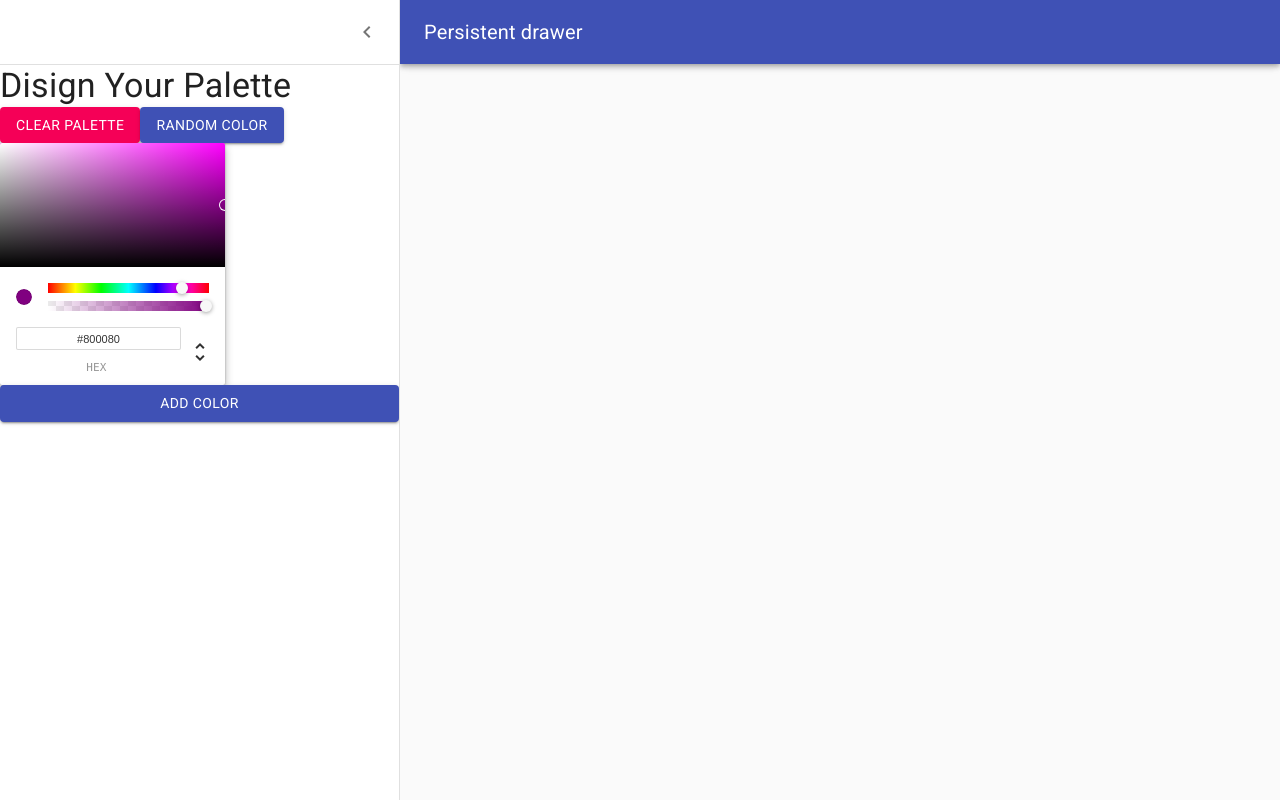
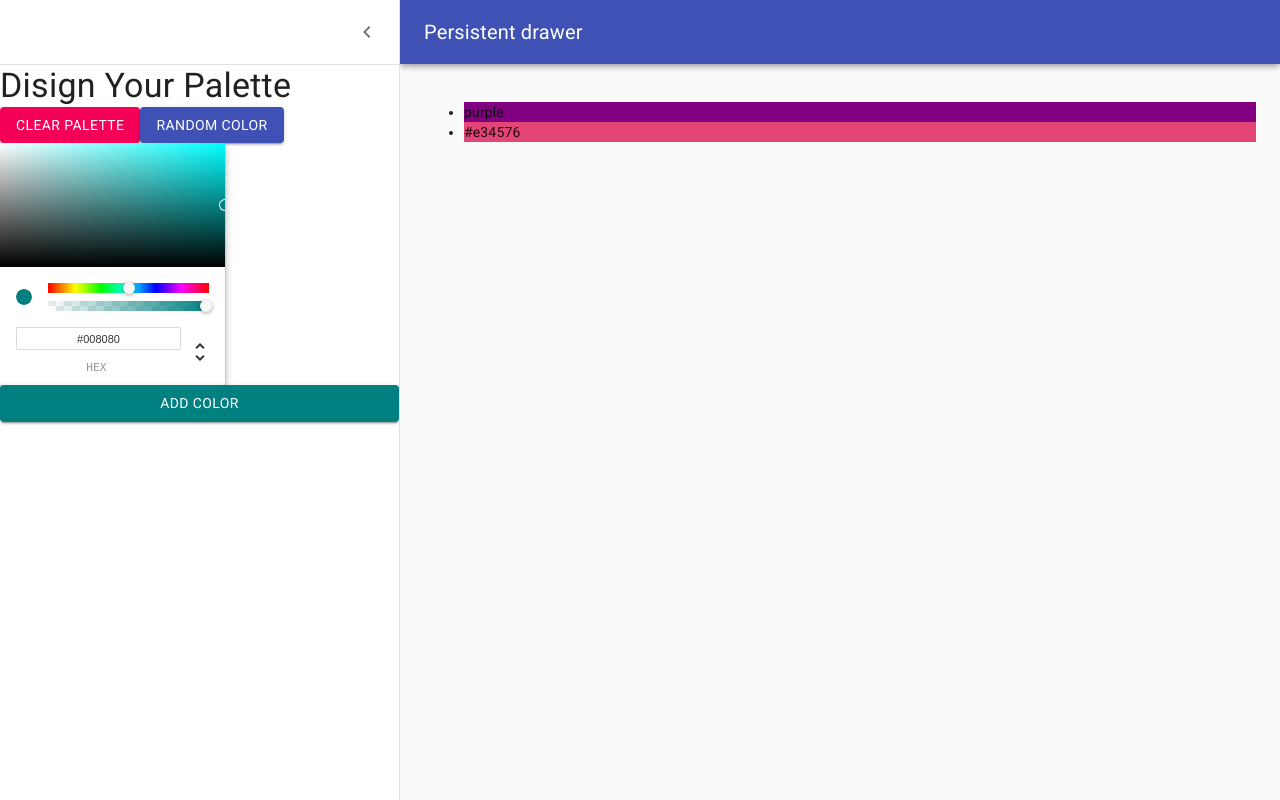
Before and after one commit to AigarsPeda/color-app, a React (Create React App) app: page /palette/new in a window 1280 px wide. Both pictures are taken after a click on the button "Open drawer". Built offline with nearby package versions, Linux system fonts and the light colour scheme.

Commit message:
Connect colorpicker to button

```diff
--- a/src/NewPaletteForm.js
+++ b/src/NewPaletteForm.js
@@ -12,7 +12,7 @@
 import ChevronLeftIcon from '@material-ui/icons/ChevronLeft'
 //import Button from '@material-ui/core/Button'
 import { ChromePicker } from 'react-color'
-import { Button } from '@material-ui/core';
+import { Button } from '@material-ui/core'
 
 const drawerWidth = 400
 
@@ -74,8 +74,15 @@
 })
 
 class NewPaletteForm extends Component {
-  state = {
-    open: false
+  constructor(props) {
+    super(props)
+    this.state = {
+      open: false,
+      currentColor: 'teal',
+      colors: ['purple', '#e34576']
+    }
+    this.updateCurrentColor = this.updateCurrentColor.bind(this)
+    this.addNewColor = this.addNewColor.bind(this)
   }
 
   handleDrawerOpen = () => {
@@ -84,6 +91,14 @@
 
   handleDrawerClose = () => {
     this.setState({ open: false })
+  }
+
+  updateCurrentColor (newColor) {
+    this.setState({ currentColor: newColor.hex})
+  }
+
+  addNewColor () {
+    this.setState({ colors: [...this.state.colors, this.state.currentColor] })
   }
 
   render() {
@@ -139,10 +154,14 @@
               Random Color
             </Button>
           </div>
-          <ChromePicker color='purple'
-                        onChangeComplete={(newColor) => console.log(newColor)}
+          <ChromePicker color={this.state.currentColor}
+                        onChangeComplete={this.updateCurrentColor}
           />
-          <Button variant='contained' color='primary'>
+          <Button variant='contained'
+                  color='primary'
+                  style={{backgroundColor: this.state.currentColor}}
+                  onClick={this.addNewColor}
+          >
               Add Color
           </Button>
         </Drawer>
@@ -152,7 +171,11 @@
           })}
         >
           <div className={classes.drawerHeader} />
-
+          <ul>
+            {this.state.colors.map(color => (
+              <li style={{backgroundColor: color}}>{color}</li>
+            ))}
+          </ul>
         </main>
       </div>
     )
```
